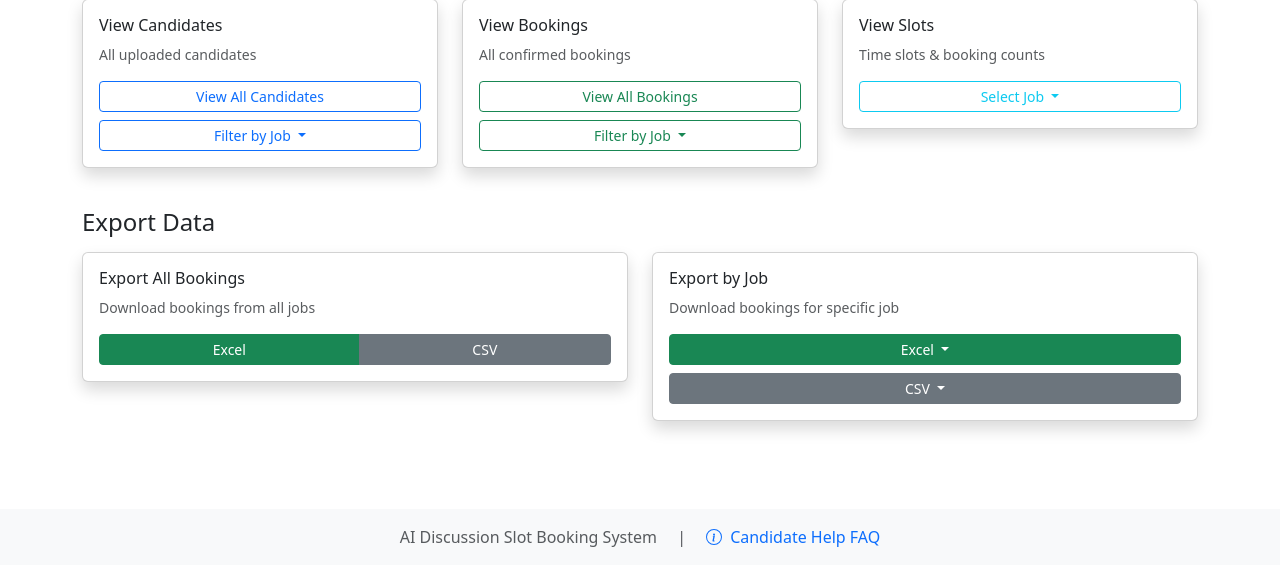
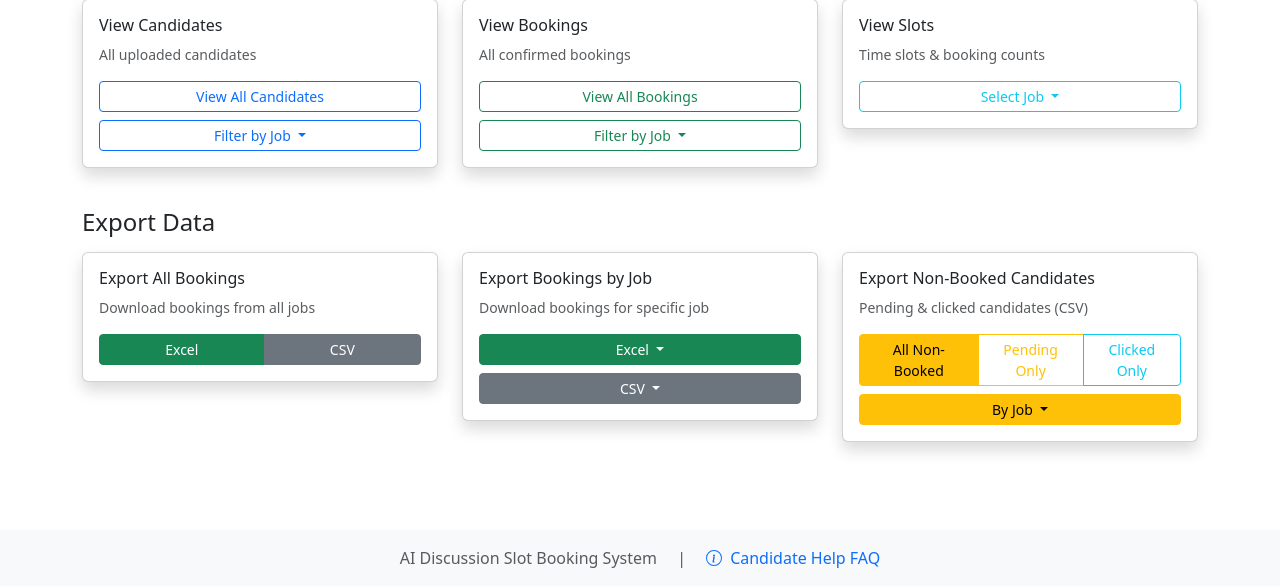
Before and after one commit to rasheed-fabrichq/fabric-interview-slot-booking-app, a Flask app: page /admin/dashboard in a window 1280 px wide. Shown: the part 942-1528 px from the top of the page. Before the commit the page ends 1507 px from the top, so only its background shows below. Run offline with Flask 3, Linux system fonts and the light colour scheme; the visitor is signed in with stand-in values (Sample User, id 1); data comes from the database, SQL or seed files in the repository; data that the repository does not hold is empty; some libraries are stand-ins or nearby versions.

Commit message:
Add export functionality for non-booked candidates in admin dashboard

```diff
--- a/app.py
+++ b/app.py
@@ -1,7 +1,8 @@
 """
 Main Flask application for Multi-Job Interview Slot Booking System
 """
-from flask import Flask, render_template, request, jsonify, redirect, url_for, send_file, session
+from flask import Flask, render_template, request, jsonify, redirect, url_for, send_file, session, Response
+import io
 from flask_wtf.csrf import CSRFProtect
 from werkzeug.utils import secure_filename
 import pandas as pd
@@ -843,6 +844,54 @@ def admin_candidates():
                          selected_job=job_id)
 
 
+@app.route('/admin/export-pending')
+@admin_required
+def admin_export_pending():
+    """Export pending and clicked candidates (non-booked) to CSV"""
+    job_id = request.args.get('job_id')
+    status_filter = request.args.get('status', 'all')  # 'pending', 'clicked', or 'all'
+
+    candidates = get_all_candidates(job_id if job_id and is_valid_job_id(job_id) else None)
+
+    # Filter for non-booked candidates (pending or clicked)
+    if status_filter == 'pending':
+        filtered = [c for c in candidates if c['status'] == 'pending']
+    elif status_filter == 'clicked':
+        filtered = [c for c in candidates if c['status'] == 'clicked']
+    else:
+        filtered = [c for c in candidates if c['status'] in ('pending', 'clicked')]
+
+    if not filtered:
+        return "No candidates to export", 400
+
+    # Prepare CSV data
+    export_data = []
+    for c in filtered:
+        export_data.append({
+            'Name': c['name'],
+            'Email': c['email'],
+            'Interview Link': c.get('interview_link', '')
+        })
+
+    df = pd.DataFrame(export_data)
+
+    # Generate CSV
+    output = io.StringIO()
+    df.to_csv(output, index=False)
+    output.seek(0)
+
+    # Create filename
+    job_suffix = f"_{job_id}" if job_id else "_all_jobs"
+    status_suffix = f"_{status_filter}" if status_filter != 'all' else "_pending_clicked"
+    filename = f"candidates{job_suffix}{status_suffix}.csv"
+
+    return Response(
+        output.getvalue(),
+        mimetype='text/csv',
+        headers={'Content-Disposition': f'attachment; filename={filename}'}
+    )
+
+
 @app.route('/admin/slots')
 @admin_required
 def admin_slots():
--- a/templates/admin_dashboard.html
+++ b/templates/admin_dashboard.html
@@ -265,7 +265,7 @@
         <h4 class="mb-3">Export Data</h4>
     </div>
 
-    <div class="col-md-6 mb-3">
+    <div class="col-md-4 mb-3">
         <div class="card shadow">
             <div class="card-body">
                 <h6 class="card-title">
@@ -284,11 +284,11 @@
         </div>
     </div>
 
-    <div class="col-md-6 mb-3">
+    <div class="col-md-4 mb-3">
         <div class="card shadow">
             <div class="card-body">
                 <h6 class="card-title">
-                    <i class="bi bi-download"></i> Export by Job
+                    <i class="bi bi-download"></i> Export Bookings by Job
                 </h6>
                 <p class="card-text small text-muted">Download bookings for specific job</p>
                 <div class="btn-group w-100">
@@ -324,6 +324,43 @@
             </div>
         </div>
     </div>
+
+    <div class="col-md-4 mb-3">
+        <div class="card shadow">
+            <div class="card-body">
+                <h6 class="card-title">
+                    <i class="bi bi-person-x"></i> Export Non-Booked Candidates
+                </h6>
+                <p class="card-text small text-muted">Pending & clicked candidates (CSV)</p>
+                <div class="btn-group w-100 mb-2">
+                    <a href="/admin/export-pending" class="btn btn-warning btn-sm">
+                        <i class="bi bi-file-text"></i> All Non-Booked
+                    </a>
+                    <a href="/admin/export-pending?status=pending" class="btn btn-outline-warning btn-sm">
+                        Pending Only
+                    </a>
+                    <a href="/admin/export-pending?status=clicked" class="btn btn-outline-info btn-sm">
+                        Clicked Only
+                    </a>
+                </div>
+                <div class="btn-group w-100">
+                    <button type="button" class="btn btn-warning btn-sm dropdown-toggle" data-bs-toggle="dropdown">
+                        <i class="bi bi-filter"></i> By Job
+                    </button>
+                    <ul class="dropdown-menu w-100">
+                        {% for job_stat in stats.job_stats %}
+                        <li>
+                            <a class="dropdown-item" href="/admin/export-pending?job_id={{ job_stat.job_id }}">
+                                {{ job_stat.job_name }}
+                                <span class="badge bg-warning float-end">{{ (job_stat.pending_count or 0) + (job_stat.clicked_count or 0) }}</span>
+                            </a>
+                        </li>
+                        {% endfor %}
+                    </ul>
+                </div>
+            </div>
+        </div>
+    </div>
 </div>
 
 {% endblock %}
```
